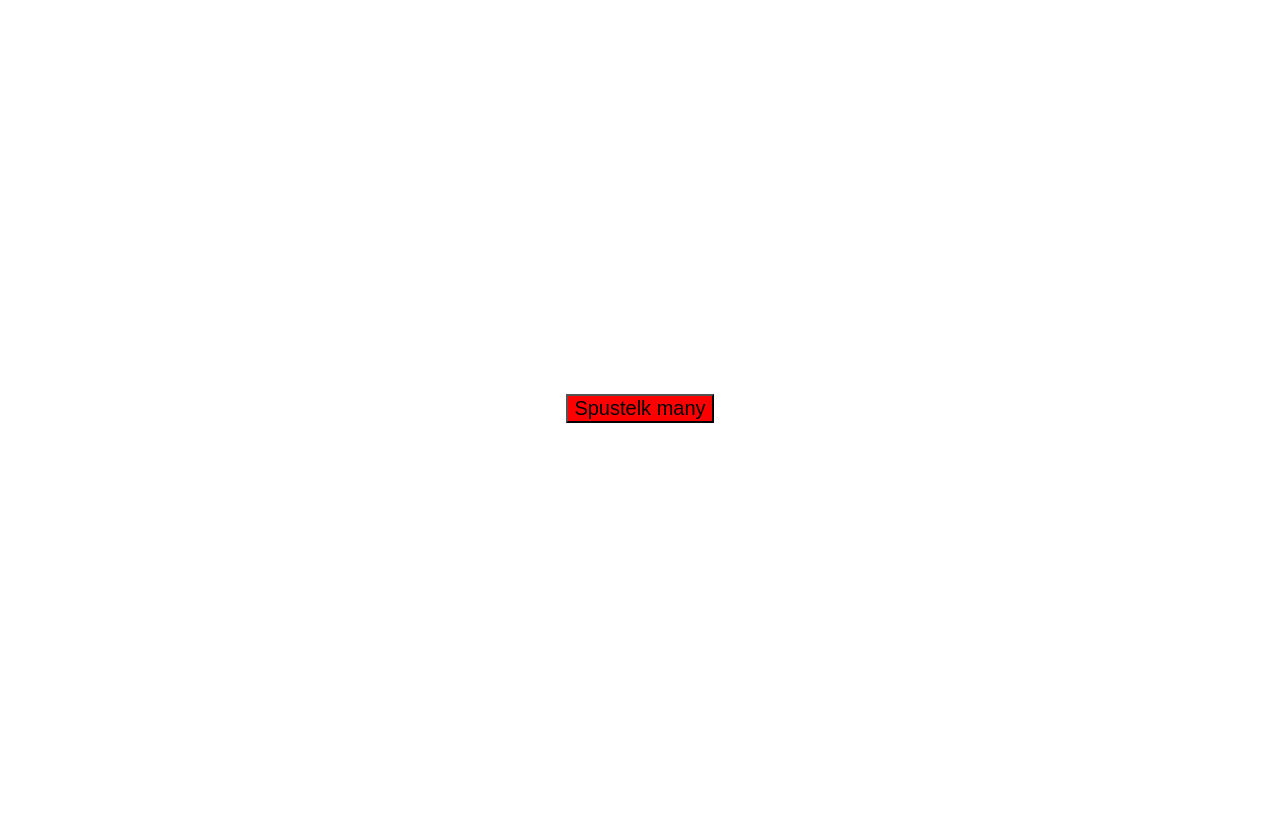
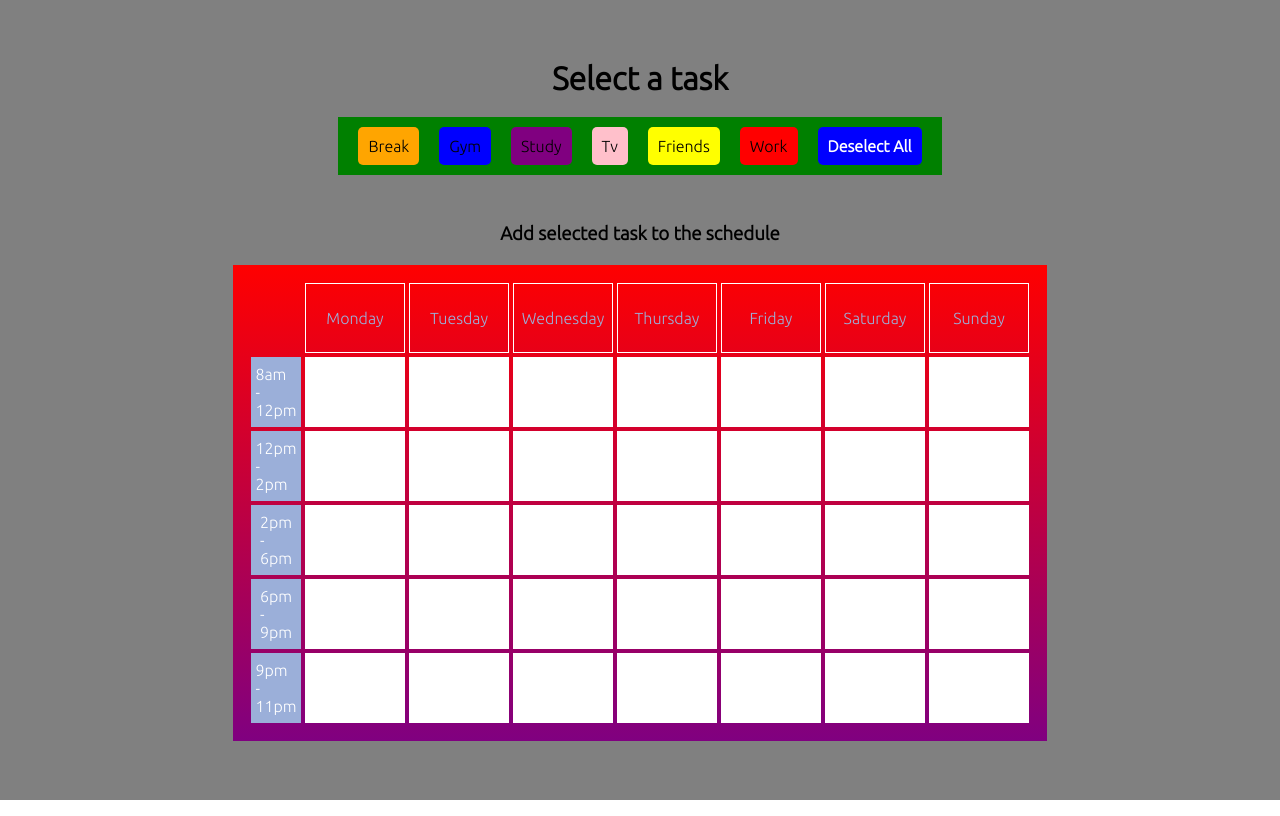
Before and after one commit to arvydasg/javascript-stuff, a plain HTML site: page schedule/index.html in a window 1280 px wide. Drawn offline with Linux system fonts and the light colour scheme.

Commit message:
12-30 first commit

```diff
--- a/schedule/index.html
+++ b/schedule/index.html
@@ -4,15 +4,85 @@
     <meta charset="UTF-8">
     <meta name="viewport" content="width=device-width, initial-scale=1.0">
     <meta http-equiv="X-UA-Compatible" content="ie=edge">
-    <title>Button Colors</title>
+    <title>Weekly Schedule</title>
     <link rel="stylesheet" href="style.css">
   </head>
   <body>
-    <div class="wrapper">
-      <div class="fullscreenDiv">
-	<button>Spustelk many</button>
+    <div class="container">
+      <h1>Select a task</h1>
+      <div class="task__container">
+	<div id="break" class="task__name" style="background-color:orange;">Break</div>
+	<div id="gym" class="task__name" style="background-color:blue;">Gym</div>
+	<div id="study" class="task__name" style="background-color:purple;">Study</div>
+	<div id="tv" class="task__name" style="background-color:pink;">Tv</div>
+	<div id="friends" class="task__name" style="background-color:yellow;">Friends</div>
+	<div id="work" class="task__name" style="background-color:red;">Work</div>
+	<div id="deselect" class="task__name" >Deselect All</div>
+      </div>
+      <h3>Add selected task to the schedule</h3>
+      <div class="schedule_container">
+	<div class="days__container">
+	  <span class="corner"></span>
+	  <div class="day">Monday</div>
+	  <div class="day">Tuesday</div>
+	  <div class="day">Wednesday</div>
+	  <div class="day">Thursday</div>
+	  <div class="day">Friday</div>
+	  <div class="day">Saturday</div>
+	  <div class="day">Sunday</div>
+	</div>
+	<div class="part__day">
+	  <span class="time">8am <br> - <br> 12pm</span>
+	  <div class="task"></div>
+	  <div class="task"></div>
+	  <div class="task"></div>
+	  <div class="task"></div>
+	  <div class="task"></div>
+	  <div class="task"></div>
+	  <div class="task"></div>
+	</div>
+	<div class="part__day">
+	  <span class="time">12pm <br> - <br> 2pm</span>
+	  <div class="task"></div>
+	  <div class="task"></div>
+	  <div class="task"></div>
+	  <div class="task"></div>
+	  <div class="task"></div>
+	  <div class="task"></div>
+	  <div class="task"></div>
+	</div>
+	<div class="part__day">
+	  <span class="time">2pm <br> - <br> 6pm</span>
+	  <div class="task"></div>
+	  <div class="task"></div>
+	  <div class="task"></div>
+	  <div class="task"></div>
+	  <div class="task"></div>
+	  <div class="task"></div>
+	  <div class="task"></div>
+	</div>
+	<div class="part__day">
+	  <span class="time">6pm <br> - <br>9pm</span>
+	  <div class="task"></div>
+	  <div class="task"></div>
+	  <div class="task"></div>
+	  <div class="task"></div>
+	  <div class="task"></div>
+	  <div class="task"></div>
+	  <div class="task"></div>
+	</div>
+	<div class="part__day">
+	  <span class="time">9pm <br> - <br> 11pm</span>
+	  <div class="task"></div>
+	  <div class="task"></div>
+	  <div class="task"></div>
+	  <div class="task"></div>
+	  <div class="task"></div>
+	  <div class="task"></div>
+	  <div class="task"></div>
+	</div>
       </div>
     </div>
-    <script src="app.js"></script>
+    <script src="main.js"></script>
 </body>
 </html>
--- /dev/null
+++ b/schedule/main.js
@@ -0,0 +1,13 @@
+const breakTask = documnet.getElementById('break');
+const gymTask = documnet.getElementById('gym');
+const studyTask = documnet.getElementById('study');
+const TvTask = documnet.getElementById('tv');
+const friendsTask = documnet.getElementById('friends');
+const workTask = documnet.getElementById('work');
+const deselectBtn = documnet.getElementById('deselect');
+
+// EVENT LISTENERS
+
+function selectTask(task, color){
+    task.classList.toggle('selected');
+}
--- a/schedule/style.css
+++ b/schedule/style.css
@@ -1,24 +1,102 @@
-.wrapper{
-  /* Center vertically and horizontally */
-  display: flex;
-  justify-content: center;
-  align-items: center;
-  height: 100vh;
-}
+@import url('https://fonts.googleapis.com/css2?family=Ubuntu:wght@300&display=swap');
 
-button{
-    font-size: 20px;
-    background-color: red;
+* {
+    box-sizing: border-box;
+    margin: 0;
+    padding: 0;
 }
 
 
-/* .fullscreenDiv { */
-/*     /\* /\\* center items Inside the div *\\/ *\/ */
-/*     display: flex; */
-/*     justify-content: center; */
-/*     align-items: center; */
-/*     text-align: center; */
-/*     background-color: orange; */
-/*     width: 100px; */
-/*     height: 100px; */
-/* } */
+body{
+    font-family: 'Ubuntu', sans-serif;
+}
+
+.container{
+    background-color: grey;
+    height: 100vh;
+    width:100%;
+    display: flex;
+    flex-direction: column;
+    justify-content: center;
+    align-items: center;
+}
+
+h1, h3{
+    margin-bottom: 20px;
+}
+
+/* TASK CONTAINER */
+.task__container{
+    display: flex;
+    background-color: green;
+    margin-bottom: 3rem;
+    padding: 10px;
+}
+
+.task__container .task__name{
+    padding: 10px;
+    margin: 0 10px;
+    border-radius: 5px;
+    cursor: pointer;
+}
+
+#deselect{
+    background-color: blue;
+    color: white;
+    font-weight: 600;
+}
+
+/* SCHEDULE DESIGN */
+.schedule_container{
+    background: linear-gradient(red,purple);
+    display: flex;
+    flex-direction: column;
+    padding: 1rem;
+}
+
+.days__container{
+    display: flex;
+}
+
+.corner{
+    width: 50px;
+    height: 70px;
+    margin: 2px;
+}
+
+.day{
+    width: 100px;
+    border: solid 1px white;
+    color: #9bafd9;
+    display: flex;
+    justify-content: center;
+    align-items: center;
+    margin: 2px;
+}
+
+.part__day{
+    display: flex;
+}
+
+.time{
+    width: 50px;
+    height: 70px;
+    color: white;
+    background-color:#9bafd9;
+    display: flex;
+    justify-content: center;
+    align-items: center;
+    margin: 2px;
+}
+
+.task{
+    background-color: white;
+    height: 70px;
+    width: 100px;
+    margin: 2px;
+    cursor: pointer;
+    display: flex;
+    justify-content: center;
+    align-items: center;
+    margin: 2px;
+}
```
